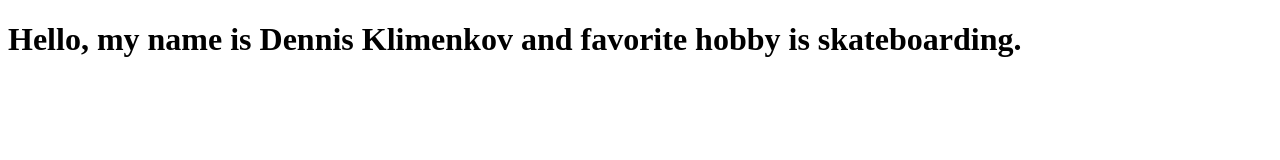
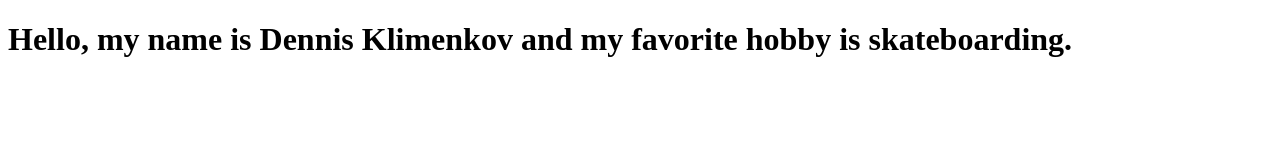
Before and after one commit to klimenkoff9/klimenkov_dennis_ttp_static, a plain HTML site: page index.html in a window 1280 px wide. Drawn offline with Linux system fonts and the light colour scheme.

Commit message:
Update index.html

```diff
--- a/index.html
+++ b/index.html
@@ -6,6 +6,6 @@
     <title>Dennis Klimenkov Static Website</title>
 </head>
 <body>
-    <h1>Hello, my name is Dennis Klimenkov and favorite hobby is skateboarding. </h1>
+    <h1>Hello, my name is Dennis Klimenkov and my favorite hobby is skateboarding. </h1>
 </body>
 </html>
```
